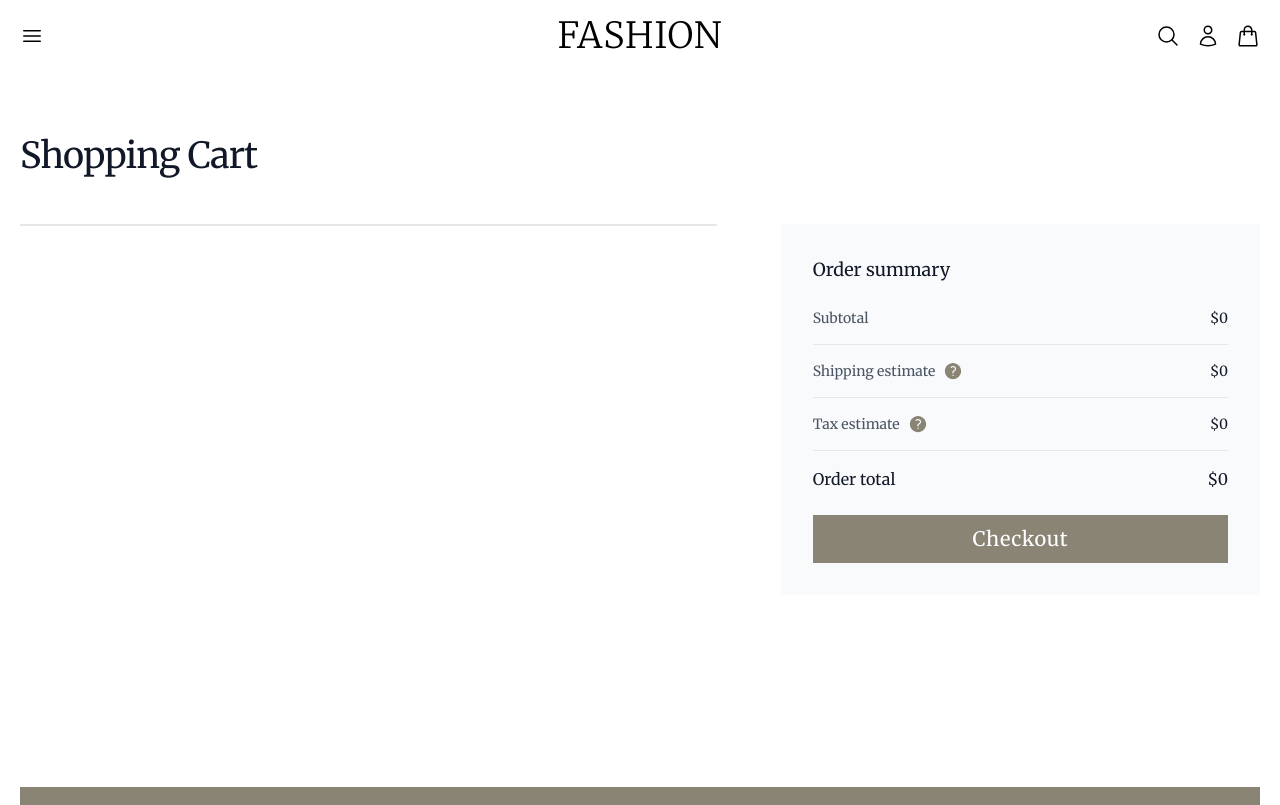
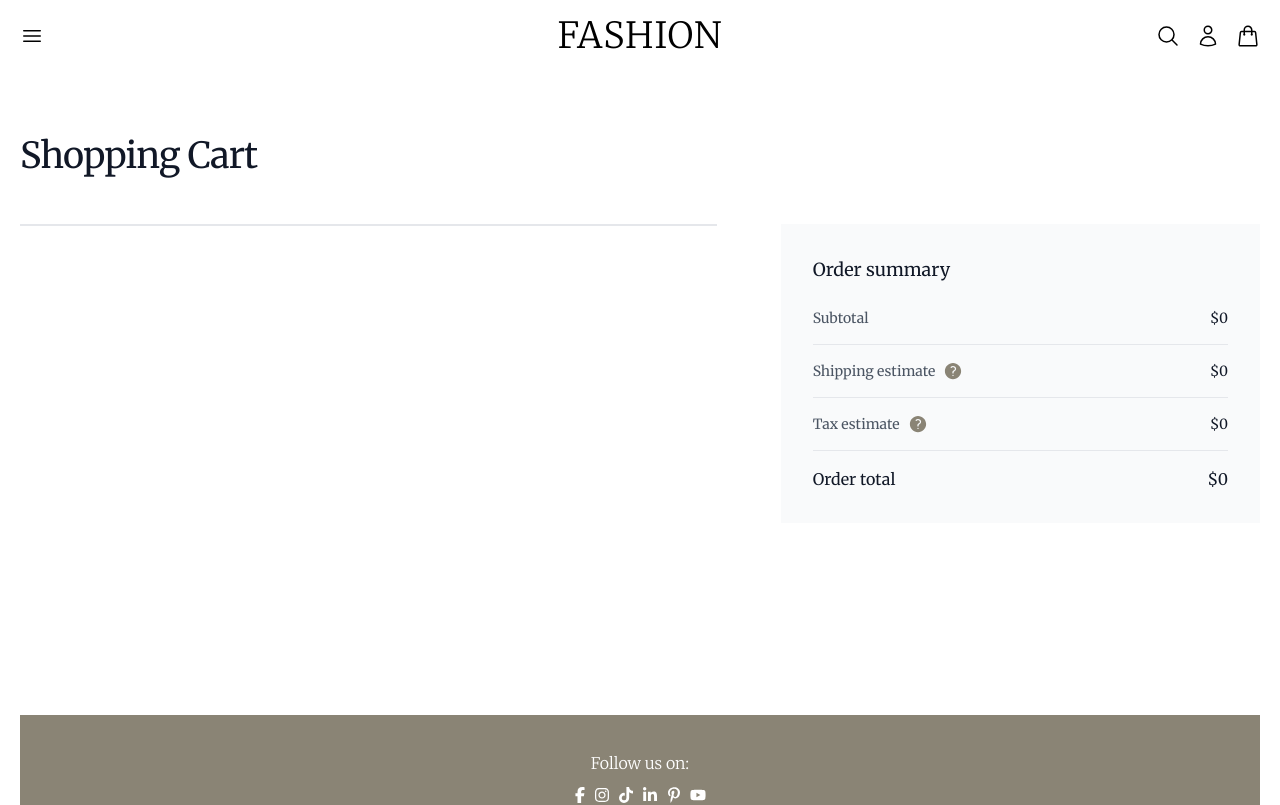
Before and after one commit to doraemon-35/ECommerce-theme, a React (Vite) app: page /cart in a window 1280 px wide. Shown: the top 805 px of the page. Built offline with nearby package versions, Linux system fonts and the light colour scheme.

Commit message:
added cart button condition

```diff
--- a/src/pages/Cart.tsx
+++ b/src/pages/Cart.tsx
@@ -192,6 +192,7 @@ const Cart = () => {
               </div>
             </dl>
 
+            {productsInCart.length > 0 && (
               <div className="mt-6">
                 <Link
                   to="/checkout"
@@ -200,6 +201,7 @@ const Cart = () => {
                   Checkout
                 </Link>
               </div>
+            )}
           </section>
         </form>
       </div>
```
Lines whose indentation alone changed are shown as unchanged.
